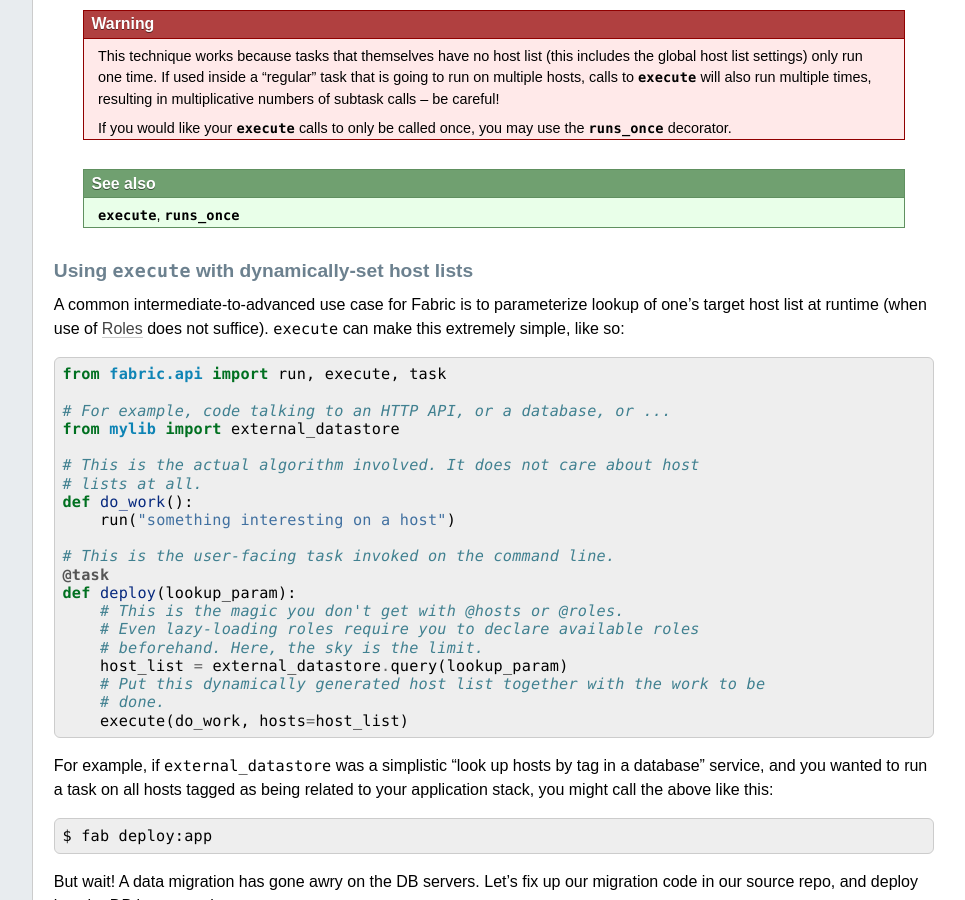
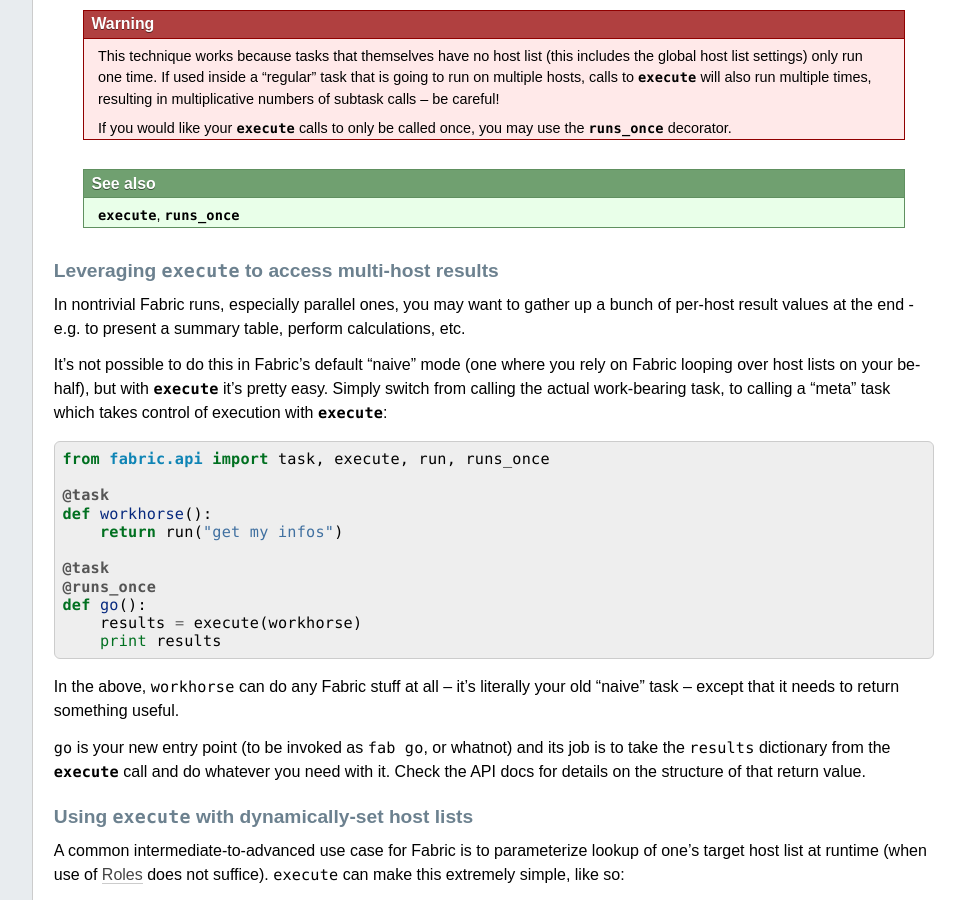
Before and after one commit to fabric/fabric, a Sphinx documentation site: the page built from docs/usage/execution.rst, in a window 1280 px wide and 900 px high, scrolled down 8524 px. Shown: the whole window, without its empty margins (224-1189 px from the left). Built offline with Sphinx 7.4.7, drawn with Linux system fonts in a browser that asks for light colours; some of the changed text lies outside the part shown.

Commit message:
Doc + FAQ link re: using execute() for resulty bits

```diff
--- a/docs/faq.rst
+++ b/docs/faq.rst
@@ -13,6 +13,12 @@ How do I dynamically set host lists?
 ====================================
 
 See :ref:`dynamic-hosts`.
+
+
+How can I run something after my task is done on all hosts?
+===========================================================
+
+See :ref:`leveraging-execute-return-value`.
 
 
 .. _init-scripts-pty:
--- a/docs/usage/execution.rst
+++ b/docs/usage/execution.rst
@@ -515,6 +515,41 @@ That's all there is to it; the `~fabric.decorators.roles` decorators will be hon
 .. seealso:: `~fabric.tasks.execute`, `~fabric.decorators.runs_once`
 
 
+.. _leveraging-execute-return-value:
+
+Leveraging ``execute`` to access multi-host results
+---------------------------------------------------
+
+In nontrivial Fabric runs, especially parallel ones, you may want to gather up
+a bunch of per-host result values at the end - e.g. to present a summary table,
+perform calculations, etc.
+
+It's not possible to do this in Fabric's default "naive" mode (one where you
+rely on Fabric looping over host lists on your behalf), but with `.execute`
+it's pretty easy. Simply switch from calling the actual work-bearing task, to
+calling a "meta" task which takes control of execution with `.execute`::
+
+    from fabric.api import task, execute, run, runs_once
+
+    @task
+    def workhorse():
+        return run("get my infos")
+
+    @task
+    @runs_once
+    def go():
+        results = execute(workhorse)
+        print results
+
+In the above, ``workhorse`` can do any Fabric stuff at all -- it's literally
+your old "naive" task -- except that it needs to return something useful.
+
+``go`` is your new entry point (to be invoked as ``fab go``, or whatnot) and
+its job is to take the ``results`` dictionary from the `.execute` call and do
+whatever you need with it. Check the API docs for details on the structure of
+that return value.
+
+
 .. _dynamic-hosts:
 
 Using ``execute`` with dynamically-set host lists
```
